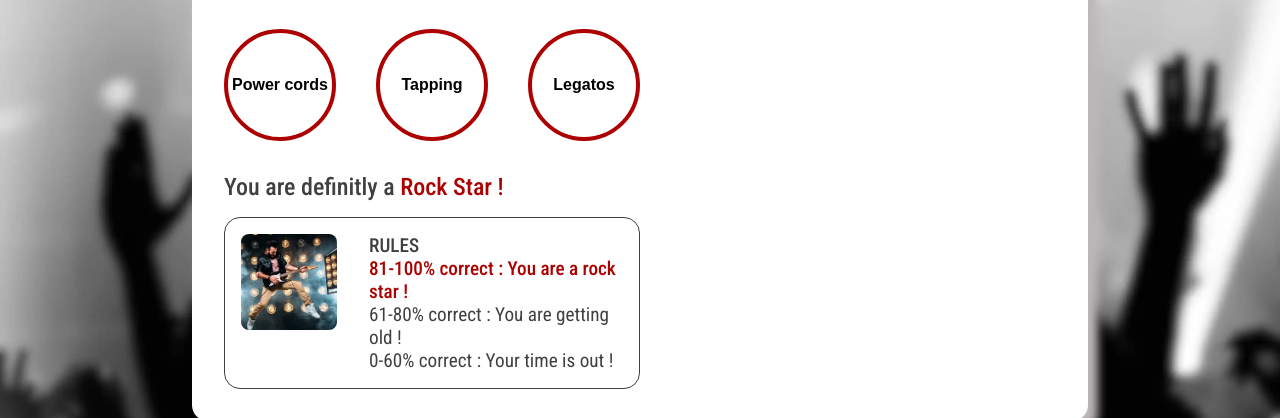
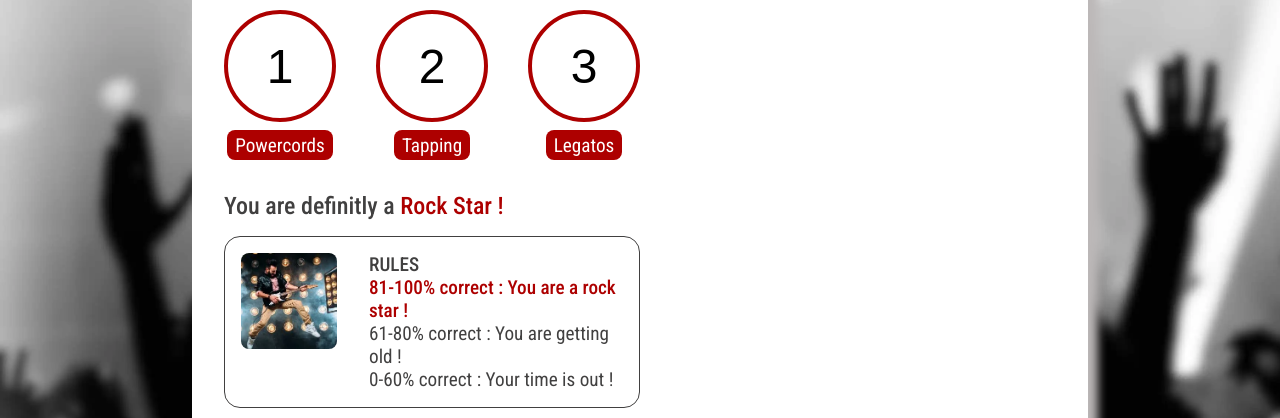
Before and after one commit to PhilippeItsMe/ci-portfoli02-js, a plain HTML site: page index.html in a window 1280 px wide. Shown: the part 255-673 px from the top of the page. Drawn offline with Linux system fonts and the light colour scheme.

Commit message:
Add answer buttons design

```diff
--- a/assets/css/style.css
+++ b/assets/css/style.css
@@ -7,6 +7,7 @@
 }
 
 /* Colorimetrie */
+
 :root {
     --red: #AD0000;
     --yellow: #FBB03B;
@@ -15,6 +16,7 @@
 }
 
 /* Typographie */
+
 h1 {
     font-family: "Rock Salt", cursive;
     font-size: 2.5rem;
@@ -80,6 +82,13 @@ main {
     width: 50%;
 }
 
+#answersrow div {
+    display: flex;
+    flex-direction: column;
+    justify-content: center;
+    align-items: center;
+}
+
 #resultsrow {
     display: flex;
     flex-direction: row;
@@ -107,9 +116,22 @@ button {
     border: 4px solid var(--red);
     border-radius: 90%;
     background-color: var(--white);
-    font-weight: 600;
-    font-size: 1rem;
+    font-weight: 400;
+    font-size: 3rem;
 }
+
+/* Answers section */
+
+#answersrow p {
+    background-color: var(--red);
+    padding: 0.2rem 0.5rem;
+    margin-top: 0.5rem;
+    border-radius: 0.5rem;
+    color: var(--white);
+
+}
+
+
 
 /* Results section */
 
--- a/index.html
+++ b/index.html
@@ -5,7 +5,7 @@
     <meta charset="UTF-8">
     <meta name="viewport" content="width=device-width, initial-scale=1.0">
     <link rel="stylesheet" href="assets/css/style.css">
-    <link rel="icon" type="image/webp" sizes="32x32" href="./assets/images/favicon.webp">
+    <link rel="icon" type="image/ico" sizes="32x32" href="./assets/images/favicon.ico">
 
     <title>Are you a real guitar freak ?</title>
     <meta name="author" content="Philippe Tschanun">
@@ -20,9 +20,18 @@
         <section id="questions">
             <h2>Question 1 / 6 : Which guitar technic made Eddie Van Halen famous ?</h2>
             <div id="answersrow">
-                <button id="answer1">Power cords</button>
-                <button id="answer2">Tapping</button>
-                <button id="answer3">Legatos</button>
+                <div id="answer1">
+                    <button>1</button>
+                    <p>Powercords</p>
+                </div>
+                <div id="answer2">
+                    <button>2</button>
+                    <p>Tapping</p>
+                </div>
+                <div id="answer3">
+                    <button>3</button>
+                    <p>Legatos</p>
+                </div>
             </div>
         </section>
         <section id="results">
@@ -43,10 +52,6 @@
         <div>Good answer : 0</div>
         <div>Bad answer : 0</div>
     </footer>
-
-
-
-
 </body>
 
 </html>
```
Also changed, not shown: assets/images/favicon.ico (added), assets/images/favicon.webp (deleted).
